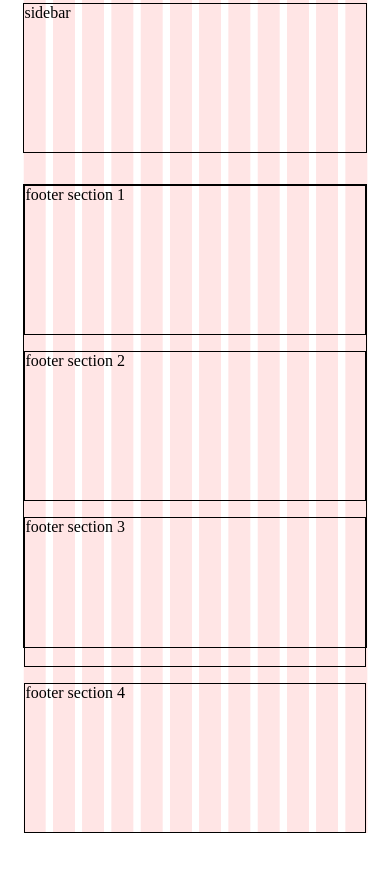
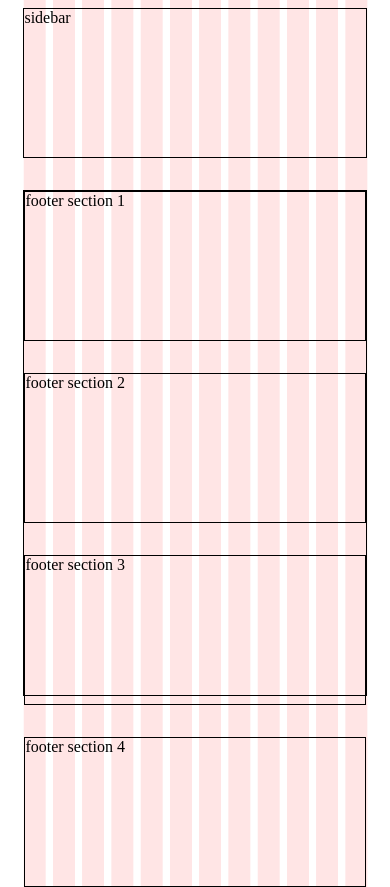
Before and after one commit to oscarlundberg-sthlm/uppgift_2_responsiv_layout, a plain HTML site: page index.html in a window 390 px wide. Shown: the part 902-1789 px from the top of the page. Before the commit the page ends 1735 px from the top, so only its background shows below. Drawn offline with Linux system fonts and the light colour scheme.

Commit message:
Fixed footer rowgap on phones

```diff
--- a/css/responsivelayout.css
+++ b/css/responsivelayout.css
@@ -76,6 +76,6 @@
         grid-template-columns: repeat(1, auto);
         grid-template-rows: repeat(4, minmax(150px, auto));
         column-gap: 2%;
-        row-gap: 16px;
+        row-gap: 32px;
     }
 }
```
